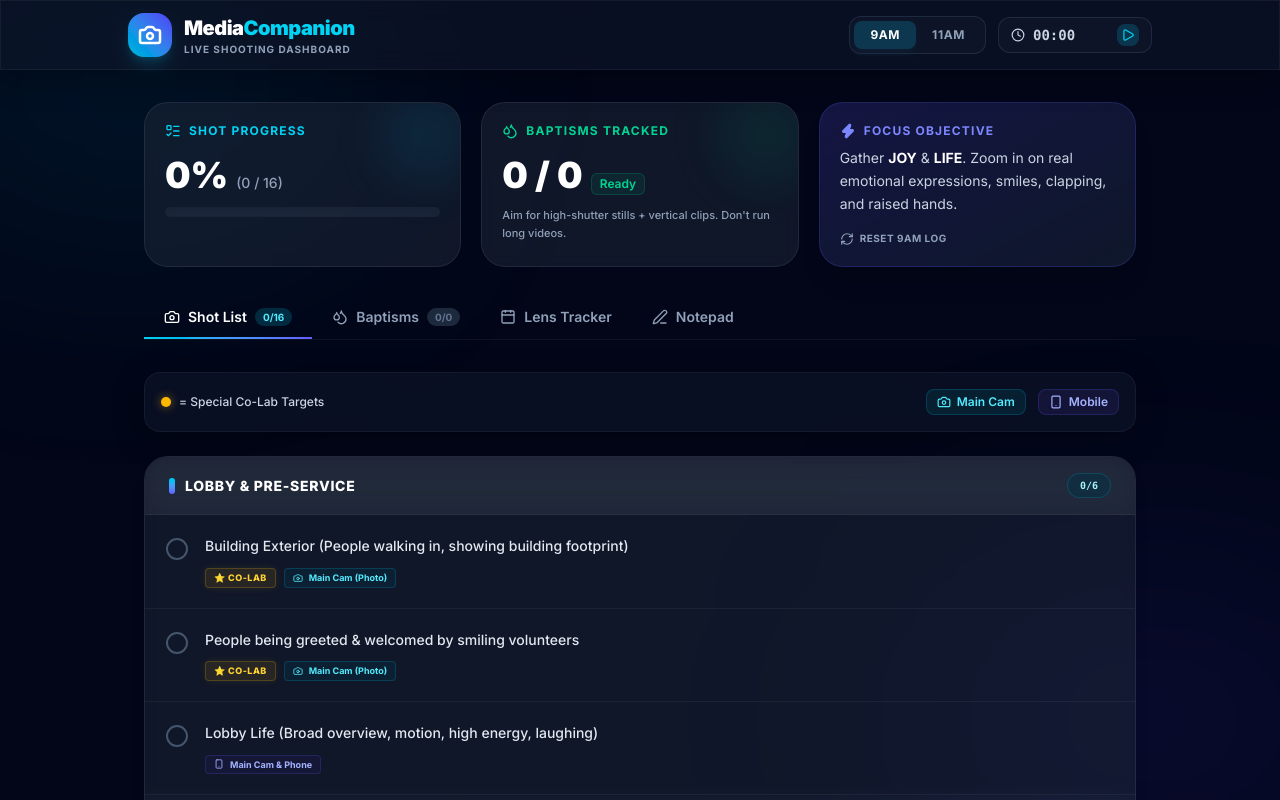
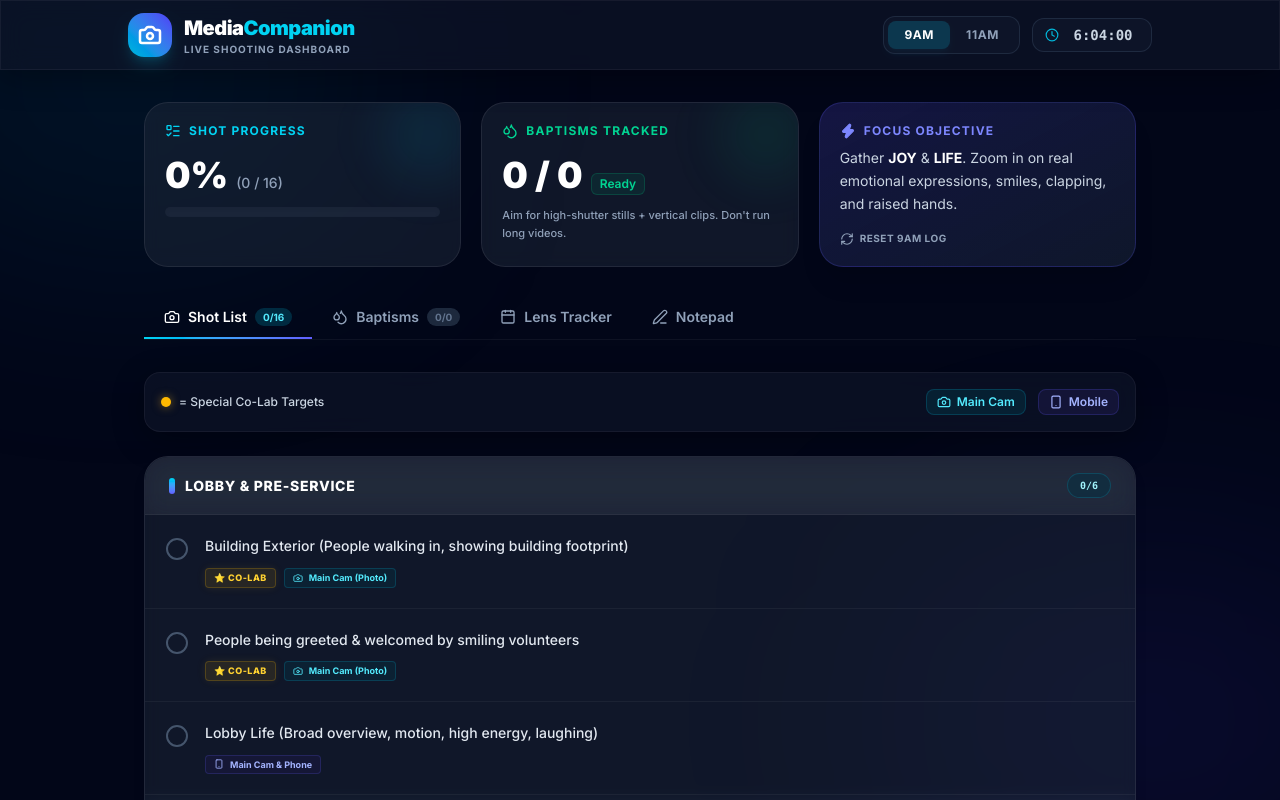
Before and after one commit to charleybraun84-prog/oscmedia, a React (Vite) app: page / in a window 1280 px wide. Shown: the top 800 px of the page. Built offline with nearby package versions, Linux system fonts and the light colour scheme.

Commit message:
Replace stopwatch with automatic service elapsed time tracker

```diff
--- a/src/App.jsx
+++ b/src/App.jsx
@@ -11,8 +11,6 @@ import {
   ListTodo,
   Video,
   X,
-  Play,
-  Pause,
   RefreshCw,
   Zap,
   Calendar
@@ -66,8 +64,7 @@ export default function App() {
   const [newShotCategory, setNewShotCategory] = useState('Lobby & Pre-Service');
   const [newBaptismName, setNewBaptismName] = useState('');
 
-  const [timerActive, setTimerActive] = useState(false);
-  const [timeElapsed, setTimeElapsed] = useState(0);
+  const [currentTime, setCurrentTime] = useState(new Date());
 
   // Save state to local storage on change
   useEffect(() => {
@@ -75,26 +72,29 @@ export default function App() {
   }, [serviceData]);
 
   useEffect(() => {
-    let interval = null;
-    if (timerActive) {
-      interval = setInterval(() => {
-        setTimeElapsed((prev) => prev + 1);
-      }, 1000);
-    } else {
-      clearInterval(interval);
-    }
+    const interval = setInterval(() => {
+      setCurrentTime(new Date());
+    }, 1000);
     return () => clearInterval(interval);
-  }, [timerActive]);
+  }, []);
+
+  const getElapsedSeconds = () => {
+    const start = new Date(currentTime);
+    start.setHours(activeService === '9am' ? 9 : 11, 0, 0, 0);
+    return Math.floor((currentTime - start) / 1000);
+  };
 
   const formatTime = (totalSeconds) => {
-    const hrs = Math.floor(totalSeconds / 3600);
-    const mins = Math.floor((totalSeconds % 3600) / 60);
-    const secs = totalSeconds % 60;
-    return [
-      hrs > 0 ? String(hrs).padStart(2, '0') : null,
-      String(mins).padStart(2, '0'),
-      String(secs).padStart(2, '0')
-    ].filter(Boolean).join(':');
+    const isNegative = totalSeconds < 0;
+    const absSeconds = Math.abs(totalSeconds);
+    const hrs = Math.floor(absSeconds / 3600);
+    const mins = Math.floor((absSeconds % 3600) / 60);
+    const secs = absSeconds % 60;
+
+    let formattedMins = hrs > 0 ? String(mins).padStart(2, '0') : String(mins);
+    let result = `${hrs > 0 ? String(hrs) + ':' : ''}${formattedMins}:${String(secs).padStart(2, '0')}`;
+
+    return isNegative ? `-${result}` : result;
   };
 
   const currentData = serviceData[activeService];
@@ -246,19 +246,9 @@ export default function App() {
             </div>
 
             {/* Run-Time Clock */}
-            <div className={`flex items-center gap-2 border px-3 py-1.5 rounded-xl text-sm font-mono font-bold transition-all duration-300 ${
-              timerActive ? 'glass-card border-rose-500/50 text-rose-400 shadow-[0_0_15px_rgba(244,63,94,0.15)]' : 'bg-slate-900/80 border-slate-700/50 text-slate-300'
-            }`}>
-              <Clock className="w-3.5 h-3.5" />
-              <span className="w-[4.5rem]">{formatTime(timeElapsed)}</span>
-              <button
-                onClick={() => setTimerActive(!timerActive)}
-                className={`ml-1 flex items-center justify-center p-1 rounded-lg transition-all ${
-                  timerActive ? 'bg-rose-500/20 text-rose-400 hover:bg-rose-500/40' : 'bg-cyan-500/20 text-cyan-400 hover:bg-cyan-500/40'
-                }`}
-              >
-                {timerActive ? <Pause className="w-3.5 h-3.5" /> : <Play className="w-3.5 h-3.5" />}
-              </button>
+            <div className="flex items-center gap-2 border px-3 py-1.5 rounded-xl text-sm font-mono font-bold transition-all duration-300 bg-slate-900/80 border-slate-700/50 text-slate-300">
+              <Clock className="w-3.5 h-3.5 text-cyan-500" />
+              <span className="w-[4.5rem] text-center">{formatTime(getElapsedSeconds())}</span>
             </div>
           </div>
 
```
